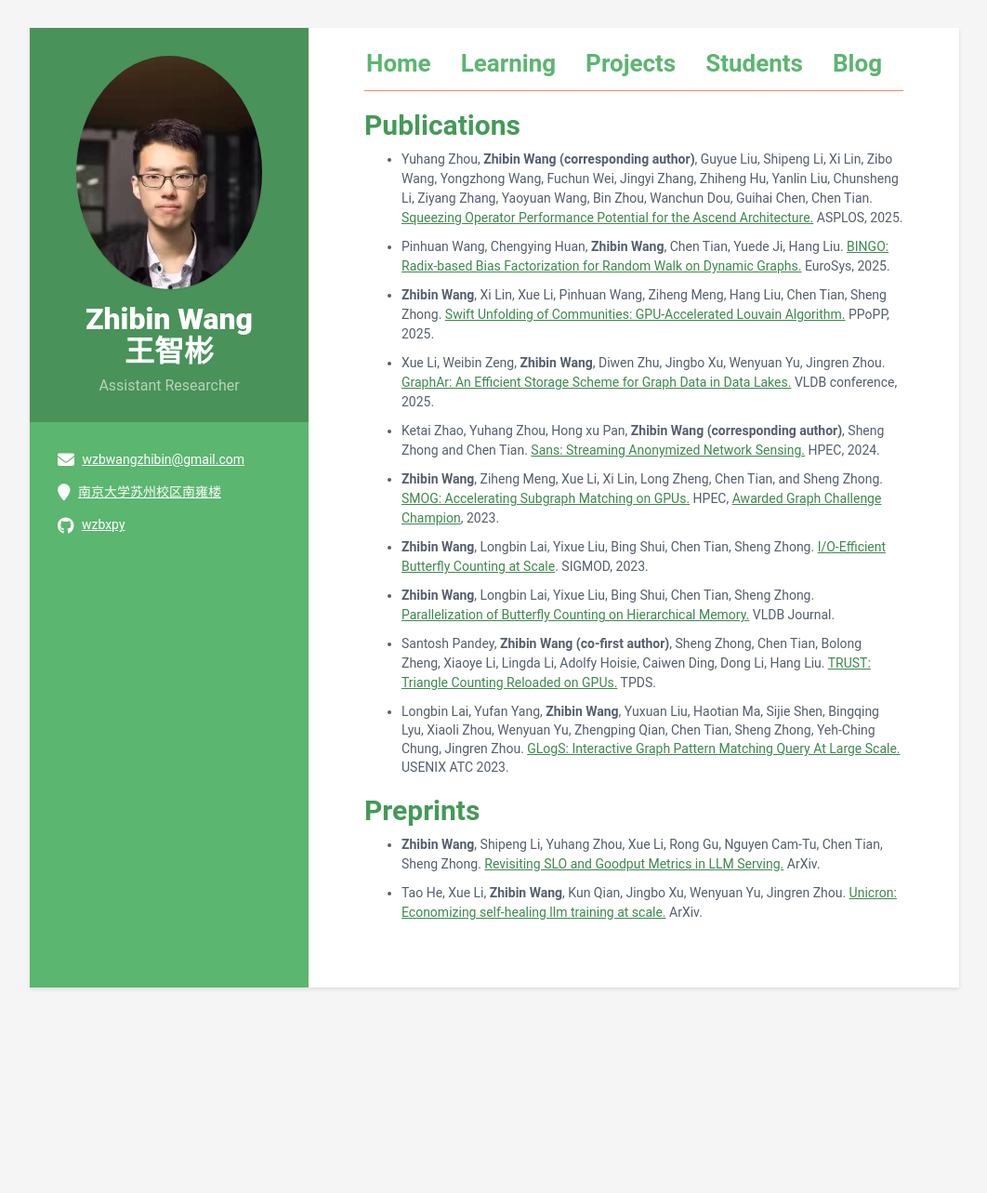
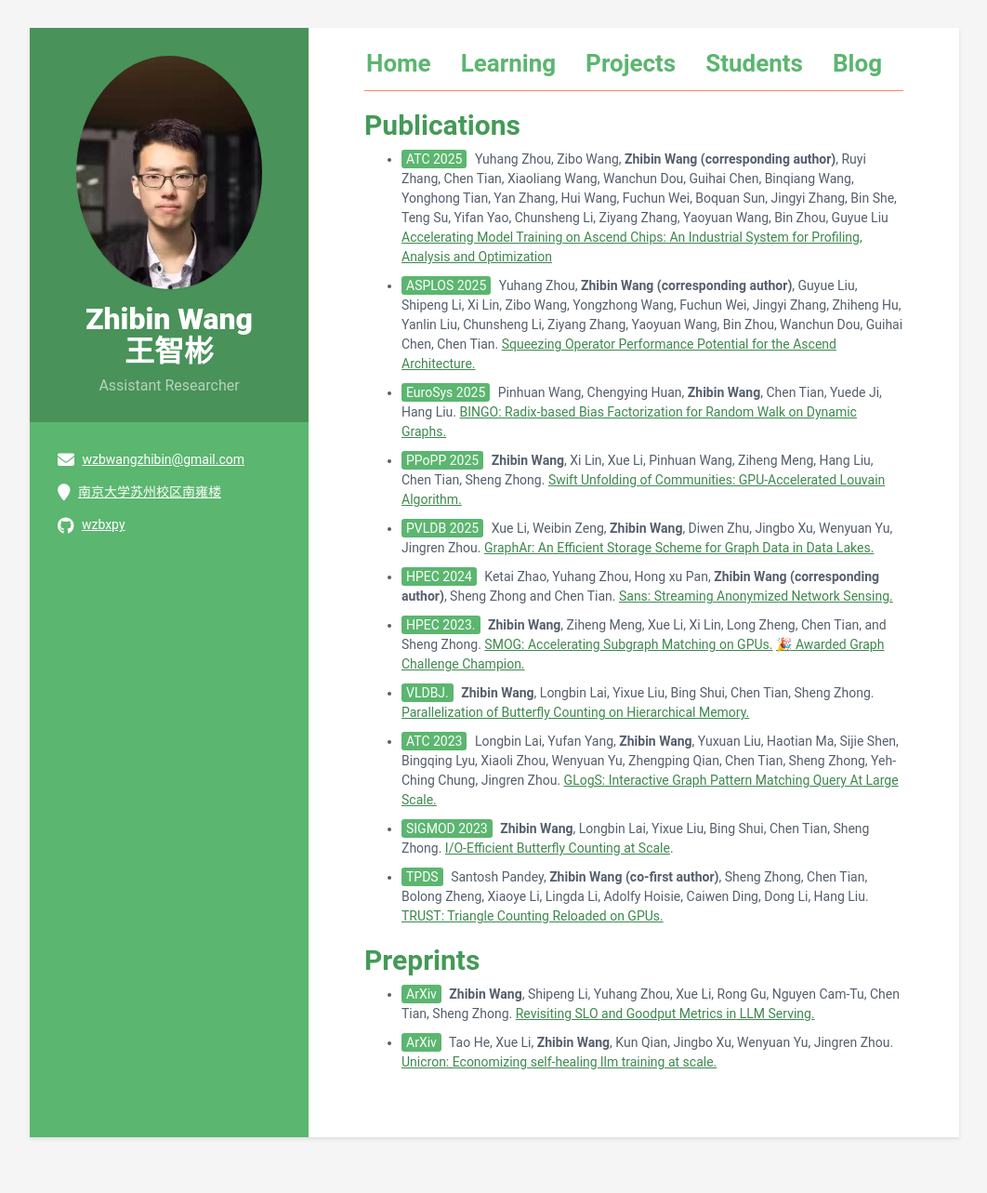
Before and after one commit to wzbxpy/wzbxpy.github.io, a Jekyll site: the page built from publication.md, in a window 1280 px wide. Shown: the whole page at 93% size, without its empty margins (108-1170 px from the left). Built offline with Jekyll 4.4.1, drawn with Linux system fonts in a browser that asks for light colours; our own code applies the rules of GitHub Pages for plain Markdown files; before the commit the page ends 1122 px from its top, so only the background shows below that.

Commit message:
refine page

```diff
--- a/_sass/_base.scss
+++ b/_sass/_base.scss
@@ -390,3 +390,48 @@ p {
   border-top: 1.5px solid $heart; // 使用主题颜色
   margin: 0px; // 调整上下间距
 }
+
+
+.conference {
+  background-color: $theme-color;
+  color: white;
+  // text-align: right; // 文本内容右对齐
+  // display: block; // 可选：保持内容宽度
+  padding: 2px 5px;
+  border-radius: 3px;
+  margin-right: 5px; // 添加右侧空格
+
+}
+
+// 未来使用
+
+.paper {
+  background-color: lighten($theme-color, 90%);
+  border: 2px solid $theme-color; // 添加边框以突出显示
+  padding: 10px; // 内边距
+  border-radius: 5px; // 圆角
+  margin-bottom: 15px; // 与其他论文的间距
+  box-shadow: 0 4px 6px rgba(0, 0, 0, 0.1); // 添加阴影效果
+  transition: transform 0.3s ease, box-shadow 0.3s ease; // 添加交互动画
+
+  &:hover {
+    transform: scale(1.02); // 鼠标悬停时放大
+    box-shadow: 0 6px 10px rgba(0, 0, 0, 0.15); // 鼠标悬停时增加阴影
+  }
+
+  .conference {
+    background-color: $theme-color;
+    color: white;
+    // text-align: right; // 文本内容右对齐
+    // display: block; // 可选：保持内容宽度
+    padding: 2px 5px;
+    border-radius: 3px;
+    margin-right: 5px; // 添加右侧空格
+
+  }
+
+  .publication-authors {
+    font-style: italic; // 作者部分使用斜体
+    color: $text-grey;
+  }
+}
--- a/publication.md
+++ b/publication.md
@@ -1,44 +1,53 @@
 
 ## Publications
 
-  - Yuhang Zhou, __Zhibin Wang (corresponding author)__, Guyue Liu, Shipeng Li, Xi Lin, Zibo Wang, Yongzhong Wang, Fuchun Wei, Jingyi Zhang, Zhiheng Hu, Yanlin Liu, Chunsheng Li, Ziyang Zhang, Yaoyuan Wang, Bin Zhou, Wanchun Dou, Guihai Chen, Chen Tian. [Squeezing Operator Performance Potential for the Ascend Architecture.](https://cs.nju.edu.cn/tianchen/lunwen/2025/asplos25-yuhang.pdf) ASPLOS, 2025.
+  - <span class="conference">ATC 2025</span> Yuhang Zhou, Zibo Wang, __Zhibin Wang (corresponding author)__, Ruyi Zhang, Chen Tian, Xiaoliang Wang, Wanchun Dou, Guihai Chen, Binqiang Wang, Yonghong Tian, Yan Zhang, Hui Wang, Fuchun Wei, Boquan Sun, Jingyi Zhang, Bin She, Teng Su, Yifan Yao, Chunsheng Li, Ziyang Zhang, Yaoyuan Wang, Bin Zhou, Guyue Liu [Accelerating Model Training on Ascend Chips: An Industrial System for Profiling, Analysis and Optimization]()
 
-  - Pinhuan Wang, Chengying Huan, __Zhibin Wang__, Chen Tian, Yuede Ji, Hang Liu. [BINGO: Radix-based Bias Factorization for Random Walk on Dynamic Graphs.](https://cs.nju.edu.cn/tianchen/lunwen/2025/eurosys25-pinhuan.pdf) EuroSys, 2025.
-
-  - __Zhibin Wang__, Xi Lin, Xue Li, Pinhuan Wang, Ziheng Meng, Hang Liu, Chen Tian, Sheng Zhong.
-  [Swift Unfolding of Communities: GPU-Accelerated Louvain Algorithm.](https://cs.nju.edu.cn/tianchen/lunwen/2025/ppopp25-zhibin.pdf)
-  PPoPP, 2025.
-
-  - Xue Li, Weibin Zeng, __Zhibin Wang__, Diwen Zhu, Jingbo Xu, Wenyuan Yu, Jingren Zhou.
-    [GraphAr: An Efficient Storage Scheme for Graph Data in Data Lakes.](paper/p800-li.pdf)
-    VLDB conference, 2025.
-
-  - Ketai Zhao, Yuhang Zhou, Hong xu Pan, __Zhibin Wang (corresponding author)__, Sheng Zhong and Chen Tian.
-    [Sans: Streaming Anonymized Network Sensing.](https://cs.nju.edu.cn/tianchen/lunwen/2024/hpec24-ketai.pdf)
-    HPEC, 2024.
-
-  - __Zhibin Wang__, Ziheng Meng, Xue Li, Xi Lin, Long Zheng, Chen Tian, and Sheng Zhong.
-    [SMOG: Accelerating Subgraph Matching on GPUs.](https://cs.nju.edu.cn/tianchen/lunwen/2023/hpec23-zhibin.pdf)
-    HPEC, [Awarded Graph Challenge Champion](https://graphchallenge.mit.edu/champions), 2023.
+  - <span class="conference">ASPLOS 2025</span> Yuhang Zhou, __Zhibin Wang (corresponding author)__, Guyue Liu, Shipeng Li, Xi Lin, Zibo Wang, Yongzhong Wang, Fuchun Wei, Jingyi Zhang, Zhiheng Hu, Yanlin Liu, Chunsheng Li, Ziyang Zhang, Yaoyuan Wang, Bin Zhou, Wanchun Dou, Guihai Chen, Chen Tian. [Squeezing Operator Performance Potential for the Ascend Architecture.](https://cs.nju.edu.cn/tianchen/lunwen/2025/asplos25-yuhang.pdf)
 
 
-  - __Zhibin Wang__, Longbin Lai, Yixue Liu, Bing Shui, Chen Tian, Sheng Zhong.
+  - <span class="conference">EuroSys 2025</span> Pinhuan Wang, Chengying Huan, __Zhibin Wang__, Chen Tian, Yuede Ji, Hang Liu. [BINGO: Radix-based Bias Factorization for Random Walk on Dynamic Graphs.](https://cs.nju.edu.cn/tianchen/lunwen/2025/eurosys25-pinhuan.pdf)
+
+  - <span class="conference">PPoPP 2025</span> __Zhibin Wang__, Xi Lin, Xue Li, Pinhuan Wang, Ziheng Meng, Hang Liu, Chen Tian, Sheng Zhong.
+  [Swift Unfolding of Communities: GPU-Accelerated Louvain Algorithm.](https://cs.nju.edu.cn/tianchen/lunwen/2025/ppopp25-zhibin.pdf)
+
+
+  - <span class="conference">PVLDB 2025</span> Xue Li, Weibin Zeng, __Zhibin Wang__, Diwen Zhu, Jingbo Xu, Wenyuan Yu, Jingren Zhou.
+    [GraphAr: An Efficient Storage Scheme for Graph Data in Data Lakes.](paper/p800-li.pdf)
+
+
+  - <span class="conference">HPEC 2024</span> Ketai Zhao, Yuhang Zhou, Hong xu Pan, __Zhibin Wang (corresponding author)__, Sheng Zhong and Chen Tian.
+    [Sans: Streaming Anonymized Network Sensing.](https://cs.nju.edu.cn/tianchen/lunwen/2024/hpec24-ketai.pdf)
+
+
+  - <span class="conference">HPEC 2023.</span> __Zhibin Wang__, Ziheng Meng, Xue Li, Xi Lin, Long Zheng, Chen Tian, and Sheng Zhong.
+    [SMOG: Accelerating Subgraph Matching on GPUs.](https://cs.nju.edu.cn/tianchen/lunwen/2023/hpec23-zhibin.pdf)
+    [🎉 Awarded Graph Challenge Champion.](https://graphchallenge.mit.edu/champions)
+
+
+  - <span class="conference">VLDBJ.</span> __Zhibin Wang__, Longbin Lai, Yixue Liu, Bing Shui, Chen Tian, Sheng Zhong.
+    [Parallelization of Butterfly Counting on Hierarchical Memory.](https://cs.nju.edu.cn/tianchen/lunwen/2024/vldbj24-zhibin.pdf)
+
+    <!-- {June 2022 - Sept. 2023} -->
+
+  - <span class="conference">ATC 2023</span> Longbin Lai, Yufan Yang, __Zhibin Wang__, Yuxuan Liu, Haotian Ma, Sijie Shen, Bingqing Lyu, Xiaoli Zhou, Wenyuan Yu, Zhengping Qian, Chen Tian, Sheng Zhong, Yeh-Ching Chung, Jingren Zhou.
+    [GLogS: Interactive Graph Pattern Matching Query At Large Scale.](https://cs.nju.edu.cn/tianchen/lunwen/2023/atc23-lai.pdf)
+    <!-- `June 2022 - Dec. 2022` -->
+    <!-- - Design a compilation stack that compiles declarative GPM queries into distributed programs. -->
+    <!-- - Propose an optimizer that can automatically derive optimal execution plans for GPM queries. -->
+    <!-- - Implement a system that allows users to interactively submit and efficiently execute GPM queries at large scale. -->
+
+
+  - <span class="conference">SIGMOD 2023</span> __Zhibin Wang__, Longbin Lai, Yixue Liu, Bing Shui, Chen Tian, Sheng Zhong.
     [I/O-Efficient Butterfly Counting at Scale](https://cs.nju.edu.cn/tianchen/lunwen/2023/sigmod23zhibin.pdf).
-    SIGMOD, 2023.
     <!-- `April 2021 - April 2022`  -->
     <!-- - Derive a new I/O lower bound of butterfly counting on hierarchical memory by proposing a new class of algorithms called the semi-witnessing algorithm. -->
     <!-- - Develop IOBufs algorithm that approaches the I/O lower bound. -->
     <!-- - Parallelize IOBufs with a fine-grained approach that carefully trade-off the the I/O-efficiency and parallelism. -->
 
 
-  - __Zhibin Wang__, Longbin Lai, Yixue Liu, Bing Shui, Chen Tian, Sheng Zhong.
-    [Parallelization of Butterfly Counting on Hierarchical Memory.](https://cs.nju.edu.cn/tianchen/lunwen/2024/vldbj24-zhibin.pdf)
-    VLDB Journal.
-    <!-- {June 2022 - Sept. 2023} -->
+  - <span class="conference">TPDS</span> Santosh Pandey, __Zhibin Wang (co-first author)__, Sheng Zhong, Chen Tian, Bolong Zheng, Xiaoye Li, Lingda Li, Adolfy Hoisie, Caiwen Ding, Dong Li, Hang Liu. [TRUST: Triangle Counting Reloaded on GPUs.](https://cs.nju.edu.cn/tianchen/lunwen/2021/tpds21-zhibin.pdf)
 
-  - Santosh Pandey, __Zhibin Wang (co-first author)__, Sheng Zhong, Chen Tian, Bolong Zheng, Xiaoye Li, Lingda Li, Adolfy Hoisie, Caiwen Ding, Dong Li, Hang Liu.
-    [TRUST: Triangle Counting Reloaded on GPUs.](https://cs.nju.edu.cn/tianchen/lunwen/2021/tpds21-zhibin.pdf)
-    TPDS.
     <!-- `Nov. 2019 - Feb. 2021` -->
     <!-- - Implement a vertex-centric hashing-based triangle counting on GPUs with GPU-friendly hashtable layout. -->
     <!-- - Propose graph reordering to reduce collision in hashtable, virtual combination to balance intra-vertex workload, and degree-aware resources allocation to further reduce collision and balance inter-vertex workload. -->
@@ -51,20 +60,11 @@
     <!-- - Protocols based on light-weight cryptographic primitives, including pseudo-random number generators, sum-preserving matrix confusions, and matrix multiplication-based encryptions. -->
 
 
-  - Longbin Lai, Yufan Yang, __Zhibin Wang__, Yuxuan Liu, Haotian Ma, Sijie Shen, Bingqing Lyu, Xiaoli Zhou, Wenyuan Yu, Zhengping Qian, Chen Tian, Sheng Zhong, Yeh-Ching Chung, Jingren Zhou.
-    [GLogS: Interactive Graph Pattern Matching Query At Large Scale.](https://cs.nju.edu.cn/tianchen/lunwen/2023/atc23-lai.pdf)
-    USENIX ATC 2023.
-    <!-- `June 2022 - Dec. 2022` -->
-    <!-- - Design a compilation stack that compiles declarative GPM queries into distributed programs. -->
-    <!-- - Propose an optimizer that can automatically derive optimal execution plans for GPM queries. -->
-    <!-- - Implement a system that allows users to interactively submit and efficiently execute GPM queries at large scale. -->
 
 ## Preprints
 
-  - __Zhibin Wang__, Shipeng Li, Yuhang Zhou, Xue Li, Rong Gu, Nguyen Cam-Tu, Chen Tian, Sheng Zhong.
+  - <span class="conference">ArXiv</span> __Zhibin Wang__, Shipeng Li, Yuhang Zhou, Xue Li, Rong Gu, Nguyen Cam-Tu, Chen Tian, Sheng Zhong.
     [Revisiting SLO and Goodput Metrics in LLM Serving.](https://arxiv.org/pdf/2410.14257)
-    ArXiv.
 
-  - Tao He, Xue Li, __Zhibin Wang__, Kun Qian, Jingbo Xu, Wenyuan Yu, Jingren Zhou.
+  - <span class="conference">ArXiv</span> Tao He, Xue Li, __Zhibin Wang__, Kun Qian, Jingbo Xu, Wenyuan Yu, Jingren Zhou.
     [Unicron: Economizing self-healing llm training at scale.](https://arxiv.org/pdf/2401.00134)
-    ArXiv.
```
Also changed, not shown: index.md (+4 -0 lines), teaching.md (added, +2 -0 lines), _data/publications.yml (added).
